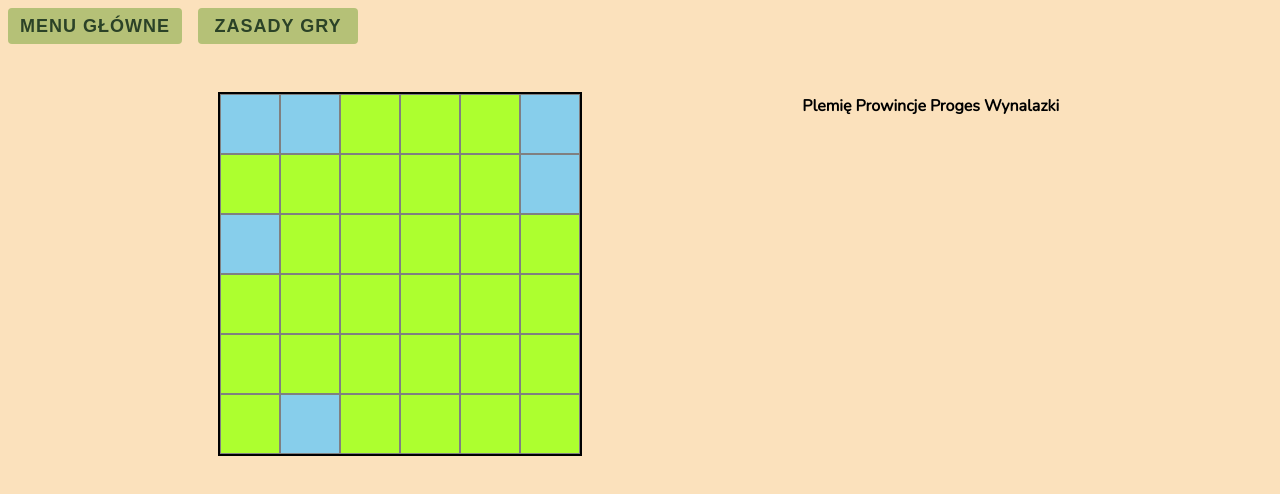
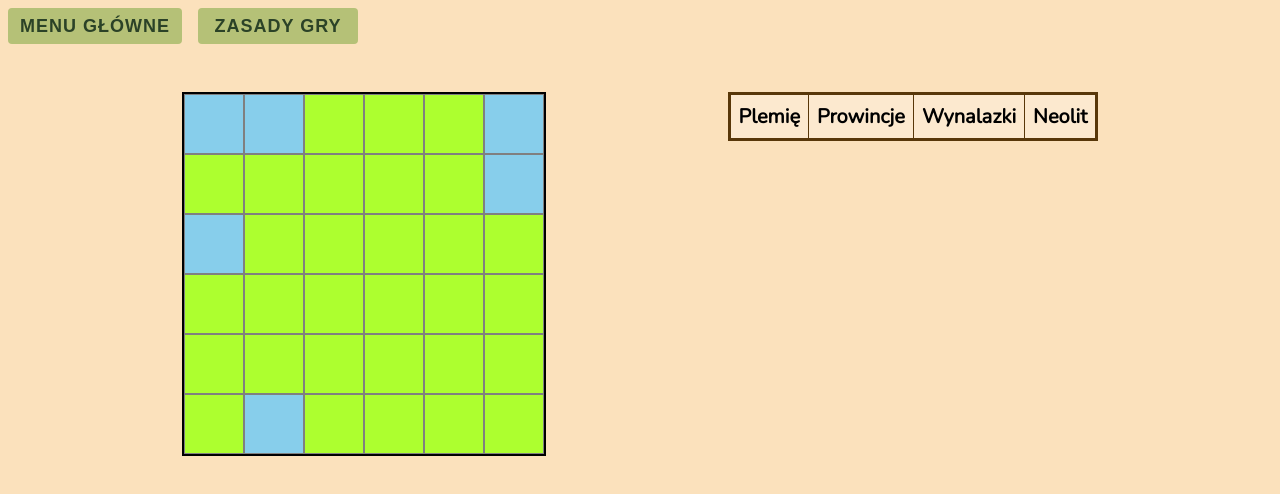
Before and after one commit to sebek78/prehistoric-migration, an Angular app: page /game in a window 1280 px wide. Shown: the top 494 px of the page. Built offline with nearby package versions, Linux system fonts and the light colour scheme; a web font is replaced by a local one.

Commit message:
progress table styles

```diff
--- a/src/app/game-view/progress-list/progress-list.component.html
+++ b/src/app/game-view/progress-list/progress-list.component.html
@@ -1,18 +1,23 @@
-<table>
-  <thead>
-    <tr>
+<table class="table">
+  <thead class="table__header">
+    <tr >
       <th>Plemię</th>
       <th>Prowincje</th>
-      <th>Proges</th>
       <th>Wynalazki</th>
+      <th>Neolit</th>
     </tr>
   </thead>
-  <tbody>
+  <tbody class="table__body">
   <tr class="" *ngFor="let result of lastResult">
-    <td>{{ tribeNames[result.id] }}</td>
+    <td>
+      <div class="cell-flex">
+        <span class="color-box" [ngStyle]="{'background-color': getTribeColor(result.id)}"></span>
+        <span>{{ tribeNames[result.id] }}</span>
+      </div>
+    </td>
     <td>{{ result.settledFields }}</td>
-    <td>{{ result.progress }}</td>
     <td>{{ result.advancesSum }}</td>
+    <td>{{ result.progress ? 'TAK' : 'NIE' }}</td>
   </tr>
   </tbody>
 </table>
--- a/src/app/game-view/progress-list/progress-list.component.scss
+++ b/src/app/game-view/progress-list/progress-list.component.scss
@@ -0,0 +1,41 @@
+@import "../../../sass/variables";
+
+.table {
+  border: 3px solid $primaryDark;
+  border-collapse: collapse;
+}
+.table__header {
+  font-size: 20px;
+  text-align: center;
+  background-color: $bgColorLight;
+}
+.table__header th {
+  border: 1px solid $primaryDark;
+  padding: 8px;
+}
+.table__body {
+  background-color: $bgColorLighter;
+  font-size: 18px;
+}
+.table__body tr {
+  border: 1px solid $primaryDark;
+}
+.table__body td {
+  padding: 8px;
+  text-align: center;
+  border: 1px solid $primaryDark;
+}
+.table tbody:first-child {
+  text-align: left;
+}
+.cell-flex {
+  display: flex;
+  align-items: center;
+}
+.color-box {
+  display: inline-block;
+  width: 18px;
+  height: 18px;
+  border-radius: 50%;
+  margin-right: 8px;
+}
--- a/src/app/game-view/progress-list/progress-list.component.ts
+++ b/src/app/game-view/progress-list/progress-list.component.ts
@@ -1,5 +1,6 @@
 import { Component, Input, OnInit } from '@angular/core';
 import { WinningCondition } from 'src/app/core/game.service';
+import { Tribe } from '../../core/tribe'
 
 @Component({
   selector: 'app-progress-list',
@@ -18,4 +19,8 @@ export class ProgressListComponent implements OnInit {
   ngOnInit(): void {
     this.lastResult = this.winningCondition[this.winningCondition.length-1]
   }
+
+  getTribeColor(index: number) {
+    return Tribe.getTribeColor(index)
+  }
 }
--- a/src/app/homepage/manual/manual.component.html
+++ b/src/app/homepage/manual/manual.component.html
@@ -21,7 +21,12 @@
 <p>
     Aby zwyciężyć musisz <strong>zasiedlić 16 lub więcej prowincji</strong>
     i rozwinąć technologię do ery neolitycznej. Czyli trzeba odkryć<strong>
-    co najmniej dwa wynalazki w każdej z 11 kategorii</strong>.
+    co najmniej dwa wynalazki w każdej z 11 kategorii</strong>. Postępy każdego
+    z  plemion są wyświetlone w tabeli. Kolumna Prowincje pokazuje ile prowincji
+    jest zasiedlonych przez plemiona. Kolumna Wynalazki inforumje o ilości
+    odkrytych wynalazków. Jeśli w kolumnie z nagłówkiem "Neolit" pojawi się
+    napis "TAK" to oznacza, że to plemie posiada już co najmniej dwa wynalazki
+    z każdej dziedziny i spełnia ten warunek zwycięstwa.
 </p>
 <h3 class="section-title">- Podstawowe pojęcia -</h3>
 <h4 class="definition">Mapa</h4>
--- a/src/sass/_variables.scss
+++ b/src/sass/_variables.scss
@@ -1,4 +1,6 @@
 $bgColor: #fbe1bc;
+$bgColorLight: #fce9cf;
+$bgColorLighter: #fef4e7;
 $bgAction: #b5c177;
 $primaryDark: #583709;
 $linkColor: #2b4227;
```
